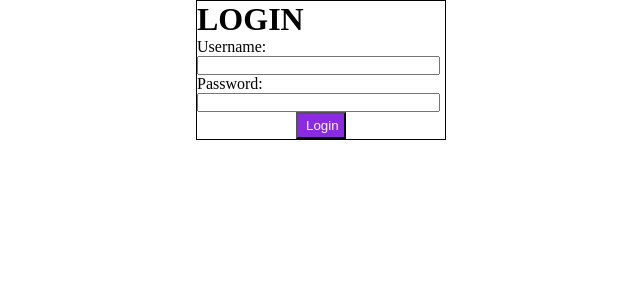
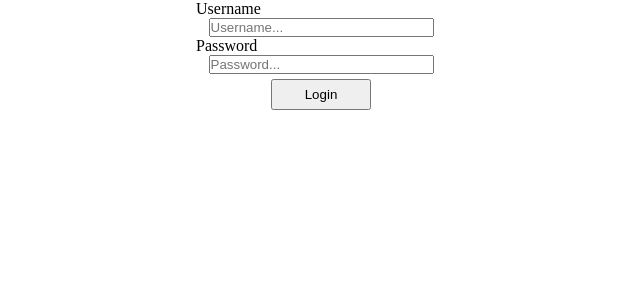
Before and after one commit to Csprier/grimoire-client2, a React (Create React App) app: page / in a window 1280 px wide. Shown: the top 300 px of the page, without its empty margins (319-959 px from the left). Built offline with nearby package versions, Linux system fonts and the light colour scheme.

Commit message:
created validation for the login form

```diff
--- a/src/components/Login.js
+++ b/src/components/Login.js
@@ -1,49 +1,44 @@
-import React, { useState } from 'react';
+import React from 'react';
+import useForm from '../custom-hooks/useForm';
+import validateLogin from '../custom-hooks/validateLogin';
 import './css/login.css';
 
 const Login = () => {
-  const [username, onChangeUsername] = useState('');
-  const [password, onChangePassword] = useState('');
-  let error;
+  const { values, handleChange, handleSubmit, errors } = useForm(login, validateLogin);
+
+  function login() {
+    console.log(values);
+  }
+
   return(
-    <form
-      className="login-form"
-      onSubmit={(e) => {
-        e.preventDefault();
-        console.log(username, password)
-      }}
-    >
-      <h1>LOGIN</h1>
-      <label>
-        Username:
+    <form className="login-form" onSubmit={handleSubmit}>
+      <label className="label">Username</label>
       <input
-          name="login"
+        className="input"
         type="text"
-          onChange={(e) => {
-            console.log(e.target.value);
-            let typedUsername = e.target.value;
-            onChangeUsername(typedUsername)
-          }}
+        name="username"
+        onChange={handleChange}
+        value={values.username || ''}
+        placeholder="Username..."
         required
       />
-      </label>
-      <label>
-        Password:
+      {errors.username && (
+        <p className="error">{errors.username}</p>
+      )}
+      <label className="label">Password</label>
       <input
+        className="input"
+        type="password"
         name="password"
-          type="password"
-          onChange={(e) => {
-            console.log(e.target.value);
-            let typedPassword = e.target.value;
-            onChangePassword(typedPassword)
-          }}
+        onChange={handleChange}
+        value={values.password  || ''}
+        placeholder="Password..."
         required
       />
-      </label>
-      <button
-        type="submit"
-        className="login-button"
-      >Login</button>
+      {errors.password && (
+        <p className="error">{errors.password}</p>
+      )}
+      <button type="submit" className="login-button">Login</button>
     </form>
   );
 }
--- a/src/components/css/login.css
+++ b/src/components/css/login.css
@@ -1,19 +1,26 @@
 .login-form {
+  max-width: 250px;
+  height: auto;
+  margin: 0 auto;
+  padding: 0;
   display: flex;
   flex-direction: column;
-  max-width: 250px;
+}
+
+.input {
+  width: 90%;
   margin: 0 auto;
-  border: 1px solid black;
-}
-.login-form input {
-  width: 98%;
-  margin: 0 auto;
+  padding: 0;
 }
 
 .login-button {
-  width: 50px;
-  margin: 0 auto;
-  padding: 4px 8px;
-  color: white;
-  background-color: blueviolet;
+  width: 100px;
+  height: auto;
+  margin: 5px auto;
+  padding: 6px 8px;
 }
+
+.error {
+  font-size: 12px;
+  color: red;
+}
--- a/src/custom-hooks/useForm.js
+++ b/src/custom-hooks/useForm.js
@@ -1,17 +1,25 @@
-import { userState } from 'react';
+import { useState, useEffect } from 'react';
 
-const useForm = (callback) => {
-  const [values, setValues] = userState({});
+const useForm = (callback, validate) => {
+  const [values, setValues] = useState({});
+  const [errors, setErrors] = useState({});
+  const [isSubmitting, setIsSubmitting] = useState(false);
+  useEffect(() => {
+    if (Object.keys(errors).length === 0 && isSubmitting) {
+      callback();
+    }
+  }, [errors]);
 
   const handleSubmit = (e) => {
     if (e) {
       e.preventDefault();
-      callback();
+      setIsSubmitting(true);
+      setErrors(validate(values));
     }
   }
 
   const handleChange = (e) => {
-    event.persist();
+    e.persist();
     setValues((values) => ({
       ...values,
       [e.target.name]: e.target.value
@@ -19,9 +27,10 @@ const useForm = (callback) => {
   }
 
   return {
+    handleChange,
     handleSubmit,
-    handleChange,
-    values
+    values,
+    errors,
   }
 };
 
--- /dev/null
+++ b/src/custom-hooks/validateLogin.js
@@ -0,0 +1,24 @@
+import validators from '../utility/validators';
+
+export default function validateLogin(values) {
+  let errors = {};
+
+  if (validators.required(values.username) === '*Required') {
+    errors.username = 'Username is required';
+  }
+  else if (validators.nonEmpty(values.username) === '*Field cannot be blank') {
+    errors.username = 'Field cannot be blank';
+  }
+  else if (validators.isTrimmed(values.username) === '*Cannot start or end with whitespace') {
+    errors.username = 'Cannot start or end with whitespace';
+  }
+
+  if (validators.required(values.password) === '*Required') {
+    errors.password = 'Password is required';
+  }
+  else if (validators.nonEmpty(values.password) === '*Field cannot be blank') {
+    errors.password = 'Password cannot be blank'
+  }
+
+  return errors;
+};
--- a/src/utility/validators.js
+++ b/src/utility/validators.js
@@ -1,5 +1,5 @@
 // VADLIDATION ERRORS MASTER OBJECT
-export const validators = {
+const validators = {
 	required: (value) => (value) ? undefined : '*Required',
 	maxLength: (max) => (value) => value && value.length > max ? `*Must be ${max} characters or less` : undefined,
 	number: (value) => (value) && isNaN(Number(value)) ? '*Must be a number' : undefined,
@@ -35,8 +35,10 @@ export const validators = {
 	nonEmpty: (value) => {
 		if (value) {
 			return !value.trim()
-				? '*Field can\'t be blank'
+				? '*Field cannot be blank'
 				: undefined;
 		}
 	}
 };
+
+export default validators;
```
Lines whose indentation alone changed are shown as unchanged.
